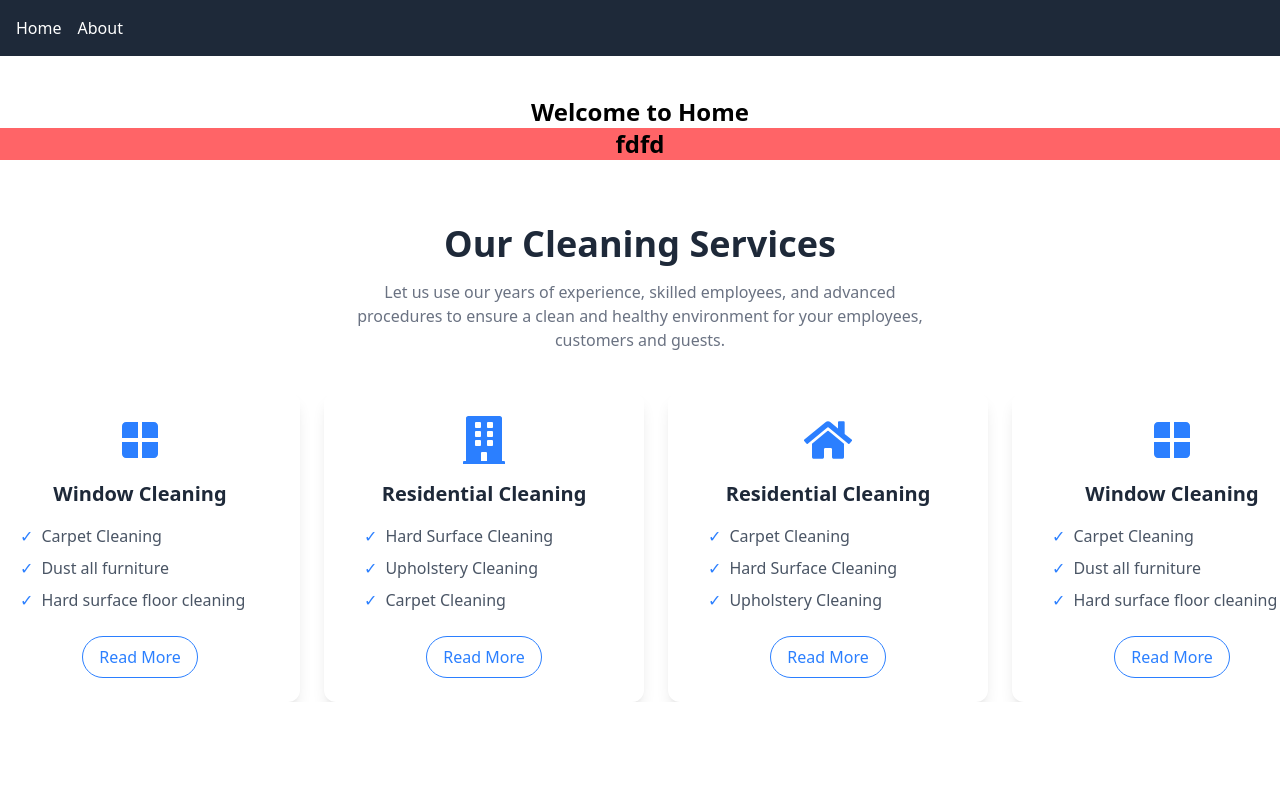
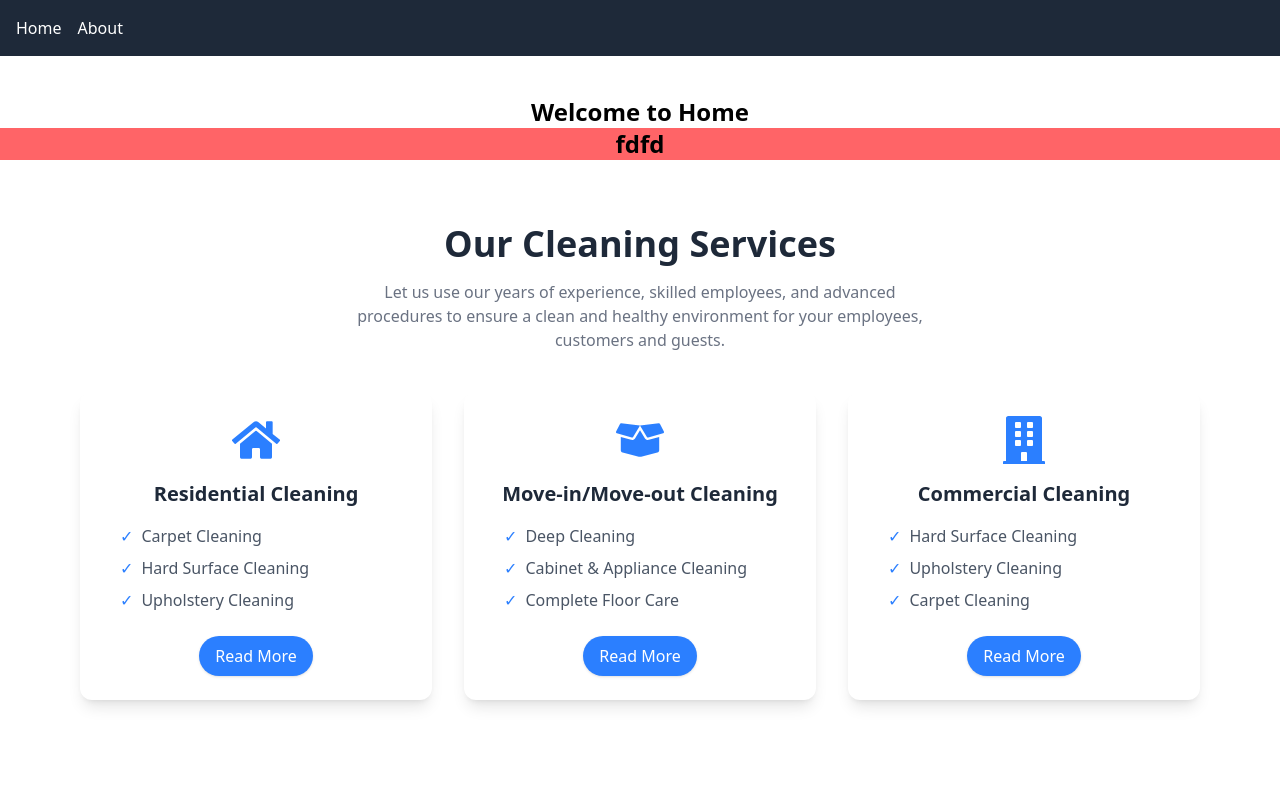
Before and after one commit to Quojo-Steve/TresFrontend, a React (Vite) app: page / in a window 1280 px wide. Shown: the top 800 px of the page. Built offline with nearby package versions, Linux system fonts and the light colour scheme; a web font is replaced by a local one.

Commit message:
Fixed OurServices component

```diff
--- a/src/components/OurServices.jsx
+++ b/src/components/OurServices.jsx
@@ -1,6 +1,5 @@
-import React, { useEffect, useRef, useState } from "react";
-import { FaHome, FaBuilding } from "react-icons/fa";
-import { MdWindow } from "react-icons/md";
+import React from "react";
+import { FaHome, FaBuilding, FaBoxOpen } from "react-icons/fa";
 import "./OurServices.css"; // for custom scrollbar-hiding CSS
 
 const services = [
@@ -16,18 +15,18 @@ const services = [
 		],
 	},
 	{
-    title: "Window Cleaning",
+		title: "Move-in/Move-out Cleaning",
 		icon: (
-      <MdWindow className="text-5xl text-blue-500 group-hover:scale-90 transition-transform duration-300" />
+			<FaBoxOpen className="text-5xl text-blue-500 group-hover:scale-90 transition-transform duration-300" />
 		),
 		features: [
-      "Carpet Cleaning",
-      "Dust all furniture",
-      "Hard surface floor cleaning",
+			"Deep Cleaning",
+			"Cabinet & Appliance Cleaning",
+			"Complete Floor Care",
 		],
 	},
 	{
-    title: "Residential Cleaning",
+		title: "Commercial Cleaning",
 		icon: (
 			<FaBuilding className="text-5xl text-blue-500 group-hover:scale-90 transition-transform duration-300" />
 		),
@@ -40,67 +39,27 @@ const services = [
 ];
 
 export default function OurServices() {
-  const scrollRef = useRef(null);
-  const [isVisible, setIsVisible] = useState(false);
-
-  useEffect(() => {
-    // Trigger animation after component mounts
-    const timer = setTimeout(() => setIsVisible(true), 100);
-    return () => clearTimeout(timer);
-  }, []);
-
-  useEffect(() => {
-    const container = scrollRef.current;
-    let animationFrameId;
-
-    const scroll = () => {
-      if (container) {
-        container.scrollLeft += 1;
-        if (container.scrollLeft >= container.scrollWidth / 2) {
-          container.scrollLeft = 0;
-        }
-        animationFrameId = requestAnimationFrame(scroll);
-      }
-    };
-
-    animationFrameId = requestAnimationFrame(scroll);
-
-    return () => cancelAnimationFrame(animationFrameId);
-  }, []);
-
 	return (
 		<div className="py-16 bg-white text-center">
-      <div
-        className={`transition-all duration-1000 ease-out transform ${
-          isVisible ? "translate-y-0 opacity-100" : "translate-y-8 opacity-0"
-        }`}
-      >
 			<h2 className="text-4xl font-bold text-gray-800 mb-4">
 				Our Cleaning Services
 			</h2>
 			<p className="text-gray-500 mb-10 max-w-xl mx-auto">
-          Let us use our years of experience, skilled employees, and advanced
-          procedures to ensure a clean and healthy environment for your
-          employees, customers and guests.
+				Let us use our years of experience, skilled employees, and
+				advanced procedures to ensure a clean and healthy environment
+				for your employees, customers and guests.
 			</p>
-      </div>
 
 			<div
-        ref={scrollRef}
-        className="flex overflow-x-auto space-x-6 px-4 hide-scrollbar"
-        style={{ scrollBehavior: "smooth", whiteSpace: "nowrap" }}
+				className="grid grid-cols-1 md:grid-cols-3 gap-8 px-4 max-w-6xl mx-auto place-items-center"
+				aria-label="Our services"
 			>
-        {[...services, ...services].map((service, index) => (
+				{services.map((service, index) => (
 					<div
 						key={index}
-            className={`flex-shrink-0 w-80 bg-white rounded-xl shadow-lg p-6 hover:scale-105 transition-all duration-700 ease-out group transform ${
-              isVisible
-                ? "translate-y-0 opacity-100"
-                : "translate-y-12 opacity-0"
-            }`}
-            style={{
-              transitionDelay: `${(index % services.length) * 200}ms`,
-            }}
+						className="w-full max-w-sm bg-white rounded-xl shadow-lg p-6 hover:scale-105 transition-transform duration-300 ease-in-out group focus-within:ring-2 focus-within:ring-blue-400"
+						tabIndex={0}
+						aria-label={service.title}
 					>
 						<div className="flex justify-center items-center mb-4">
 							{service.icon}
@@ -110,13 +69,24 @@ export default function OurServices() {
 						</h3>
 						<ul className="text-gray-600 space-y-2 text-left px-4">
 							{service.features.map((feature, idx) => (
-                <li key={idx} className="flex items-center space-x-2">
-                  <span className="text-blue-500">✓</span>
+								<li
+									key={idx}
+									className="flex items-center space-x-2"
+								>
+									<span
+										className="text-blue-500"
+										aria-hidden="true"
+									>
+										✓
+									</span>
 									<span>{feature}</span>
 								</li>
 							))}
 						</ul>
-            <button className="mt-6 border border-blue-500 text-blue-500 rounded-full px-4 py-2 hover:bg-blue-500 hover:text-white transition duration-300">
+						<button
+							className="mt-6 bg-blue-500 text-white rounded-full px-4 py-2 hover:bg-blue-600 focus:outline-none focus:ring-2 focus:ring-blue-400 transition duration-300 shadow"
+							aria-label={`Read more about ${service.title}`}
+						>
 							Read More
 						</button>
 					</div>
```
Lines whose indentation alone changed are shown as unchanged.
